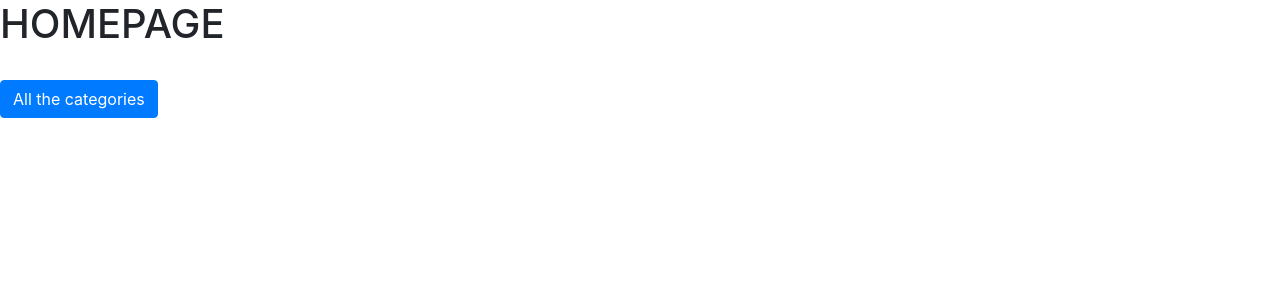
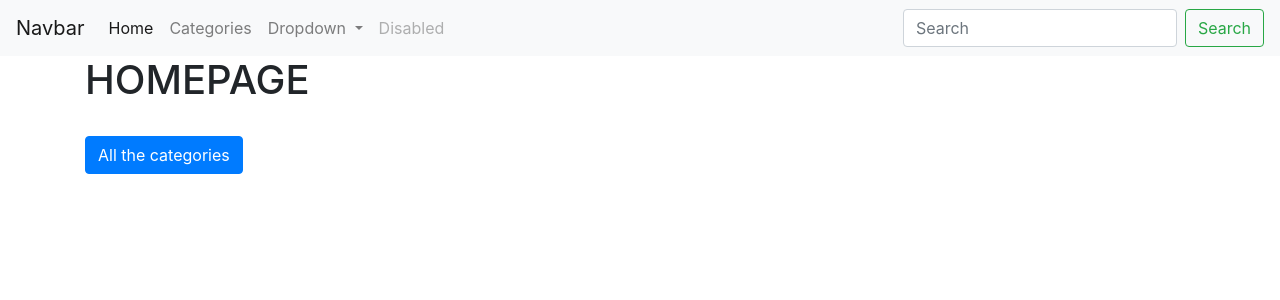
Before and after one commit to Yona-Dav/giphy_proj, a Django app: page /homepage/ in a window 1280 px wide. Shown: the top 300 px of the page. Run offline with Django 3.2, Linux system fonts and the light colour scheme; data that the repository does not hold is empty; some libraries are stand-ins or nearby versions.

Commit message:
add navbar and like/dislike

```diff
--- a/gifs/models.py
+++ b/gifs/models.py
@@ -7,6 +7,7 @@ class Gif(models.Model):
     url = models.URLField()
     uploader_name = models.CharField(max_length=100)
     created_at = models.DateTimeField(auto_now_add=True)
+    likes = models.IntegerField(default=0, null=True)
 
     def __str__(self):
         return self.title
--- a/gifs/templates/base.html
+++ b/gifs/templates/base.html
@@ -8,8 +8,10 @@
     {% endblock %}
 </head>
 <body>
-
+    {% include 'navbar.html' %}
+    <div class="container">
     {% block content %}
     {% endblock %}
+    </div>
 </body>
 </html>
--- /dev/null
+++ b/gifs/templates/navbar.html
@@ -0,0 +1,35 @@
+<nav class="navbar navbar-expand-lg navbar-light bg-light">
+  <a class="navbar-brand" href="#">Navbar</a>
+  <button class="navbar-toggler" type="button" data-toggle="collapse" data-target="#navbarSupportedContent" aria-controls="navbarSupportedContent" aria-expanded="false" aria-label="Toggle navigation">
+    <span class="navbar-toggler-icon"></span>
+  </button>
+
+  <div class="collapse navbar-collapse" id="navbarSupportedContent">
+    <ul class="navbar-nav mr-auto">
+      <li class="nav-item active">
+        <a class="nav-link" href="{% url 'all_gifs' %}">Home <span class="sr-only">(current)</span></a>
+      </li>
+      <li class="nav-item">
+        <a class="nav-link" href="{% url 'all_categories' %}">Categories</a>
+      </li>
+      <li class="nav-item dropdown">
+        <a class="nav-link dropdown-toggle" href="#" id="navbarDropdown" role="button" data-toggle="dropdown" aria-haspopup="true" aria-expanded="false">
+          Dropdown
+        </a>
+        <div class="dropdown-menu" aria-labelledby="navbarDropdown">
+          <a class="dropdown-item" href="#">Action</a>
+          <a class="dropdown-item" href="#">Another action</a>
+          <div class="dropdown-divider"></div>
+          <a class="dropdown-item" href="#">Something else here</a>
+        </div>
+      </li>
+      <li class="nav-item">
+        <a class="nav-link disabled" href="#">Disabled</a>
+      </li>
+    </ul>
+    <form class="form-inline my-2 my-lg-0">
+      <input class="form-control mr-sm-2" type="search" placeholder="Search" aria-label="Search">
+      <button class="btn btn-outline-success my-2 my-sm-0" type="submit">Search</button>
+    </form>
+  </div>
+</nav>
--- a/gifs/urls.py
+++ b/gifs/urls.py
@@ -5,5 +5,6 @@ urlpatterns = [
     path('homepage/', views.homepage, name='all_gifs'),
     path('category/<int:category_id>/', views.category, name='single_category'),
     path('category/all/', views.all_categories, name='all_categories'),
-    path('homepage/<int:gif_id>/', views.single_gif, name='single_gif')
+    path('homepage/<int:gif_id>/', views.single_gif, name='single_gif'),
+    path('homepage/<int:gif_id>/<int:liked>/', views.gif_like_action, name='like_link')
 ]
--- a/gifs/views.py
+++ b/gifs/views.py
@@ -1,10 +1,10 @@
-from django.shortcuts import render
+from django.shortcuts import render, redirect
 from .models import Gif, Category
+
 # Create your views here.
 
 def homepage(request):
-    gifs = Gif.objects.all()
-    return render(request, 'homepage.html', {'all_gifs': gifs})
+    return render(request, 'homepage.html', {'all_gifs': Gif.objects.all()})
 
 def category(request, category_id):
     cat = Category.objects.get(id=category_id)
@@ -12,9 +12,17 @@ def category(request, category_id):
     return render(request, 'category.html', {'gifs': gifs, 'category':cat})
 
 def all_categories(request):
-    categories = Category.objects.all()
-    return render(request, 'categories.html', {'all_categories': categories})
+    return render(request, 'categories.html', {'all_categories': Category.objects.all()})
 
 def single_gif(request, gif_id):
     gif = Gif.objects.get(id=gif_id)
     return render(request, 'gif.html', {'gif': gif})
+
+def gif_like_action(request, gif_id, liked):
+    gif = Gif.objects.get(id=gif_id)
+    if liked:
+        gif.likes += 1
+    else:
+        gif.likes -= 1
+    gif.save()
+    return redirect('single_gif', gif.id)
```
Also changed, not shown: gifs/templates/gif.html (+3 -10 lines), gifs/migrations/0002_gif_likes.py (added).
